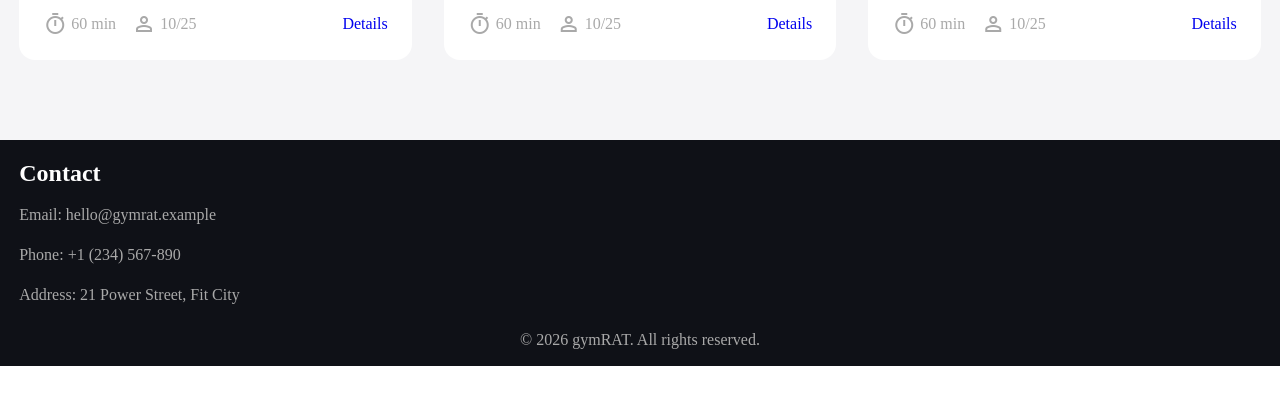
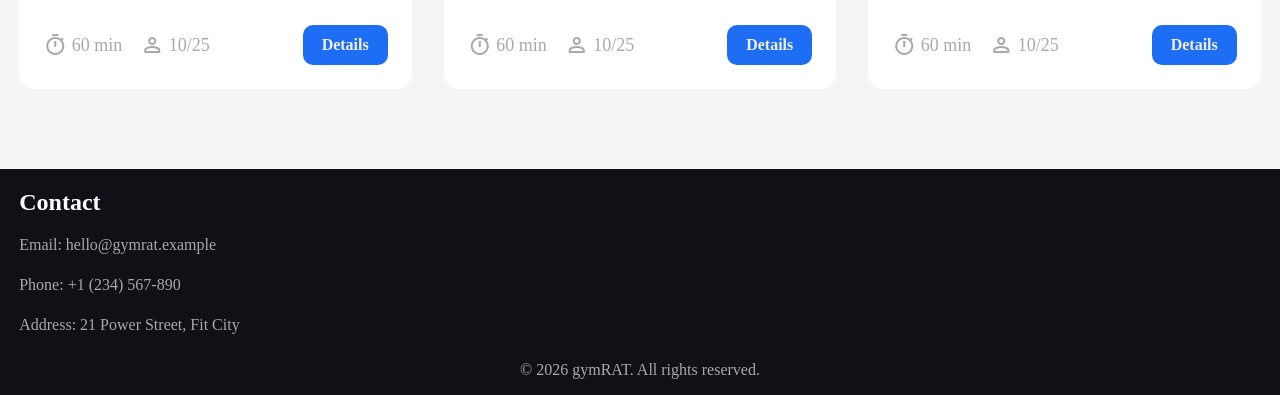
Before and after one commit to FEUP-LTW-2026/ltw-project-ltw13g02, a PHP site: page /html/classes.html in a window 1280 px wide. Shown: the part 1002-1397 px from the top of the page. Before the commit the page ends 1368 px from the top, so only its background shows below. Run offline with PHP 8.4, Linux system fonts and the light colour scheme; some web fonts are replaced.

Commit message:
Refactored some more CSS

```diff
--- a/css/base.css
+++ b/css/base.css
@@ -14,7 +14,7 @@
   --color-even-section: #f5f5f7;
   --color-card: #fff;
   --color-footer: #0f1117;
-  --color-btn-join-hover: #003ca5;
+  --color-btn-blue-hover: #003ca5;
   --color-btn-auth-hover: #d3d3d3;
   --color-btn-outline: #d3d3d3;
   --color-btn-transparent-hover: #e2e2e222;
@@ -35,6 +35,7 @@
   --space-m: 1rem;
   --space-l: 1.5rem;
   --space-xl: 2rem;
+  --space-xxl: 3rem;
   --space-sections: 4rem;
 }
 
--- a/css/classes.css
+++ b/css/classes.css
@@ -21,6 +21,7 @@
   }
 
   & section {
+    font-size: large;
     padding: 0 var(--space-l);
 
     & .trainer {
--- a/css/components.css
+++ b/css/components.css
@@ -1,4 +1,6 @@
-header {
+body > header {
+  background-color: var(--color-header);
+
   padding: 0;
   position: sticky;
   top: 0;
@@ -6,6 +8,20 @@ header {
   backdrop-filter: blur(4px);
   border-bottom: 2px solid rgb(0 0 0 / 0.08)
 }
+
+.intro {
+  background: linear-gradient(135deg, #0d1a40 0%, #0a0e1a 50%, #0d1535 100%);
+  padding: var(--space-xxl) 0;
+}
+
+main > section:nth-child(2n) {
+  background-color: var(--color-even-section);
+}
+
+body > footer {
+  background-color: var(--color-footer);
+}
+
 
 nav.container {
   display: flex;
@@ -52,22 +68,27 @@ nav.container .nav-links li a:hover {
   font-weight: var(--font-btn-weight);
 }
 
+.btn.medium {
+  padding: var(--space-s) var(--space-m);
+}
+
+.btn.large {
+  padding: var(--space-m) var(--space-l);
+}
+
+.btn.blue {
+  background-color: var(--color-primary);
+  color: var(--color-bg);
+  border: 3px solid var(--color-primary);
+}
+
 .btn.transparent {
   background-color: transparent;
   color: var(--color-title);
-  border: 3px solid var(--color-nav);
+  border: 3px solid var(--color-btn-outline);
 }
 
-.btn.nav {
-  padding: var(--space-s) var(--space-m);
-}
-
-.btn.hero {
-  padding: var(--space-m) var(--space-l);
-}
-
-.btn.membership {
-  padding: var(--space-m) var(--space-l);
+.btn.wide {
   width: 100%;
   text-align: center;
 }
@@ -77,19 +98,13 @@ nav.container .nav-links li a:hover {
   border: 3px solid var(--color-btn-outline);
 }
 
-.btn.join {
-  background-color: var(--color-primary);
-  color: var(--color-bg);
-  border: 3px solid var(--color-primary);
-}
-
 .btn:hover {
   transform: translateY(-1px);
 }
 
-.btn.join:hover {
-  background-color: var(--color-btn-join-hover);
-  border: 3px solid var(--color-btn-join-hover);
+.btn.blue:hover {
+  background-color: var(--color-btn-blue-hover);
+  border: 3px solid var(--color-btn-blue-hover);
 }
 
 .btn.auth:hover {
--- a/css/layout.css
+++ b/css/layout.css
@@ -8,20 +8,3 @@ body {
   max-width: 97%;
   margin: 0 auto;
 }
-
-.intro {
-  background: linear-gradient(135deg, #0d1a40 0%, #0a0e1a 50%, #0d1535 100%);
-  padding: 3em 0;
-}
-
-header {
-  background-color: var(--color-header);
-}
-
-main > section:nth-child(2n) {
-  background-color: var(--color-even-section);
-}
-
-body > footer {
-  background-color: var(--color-footer);
-}
--- a/html/classes.html
+++ b/html/classes.html
@@ -23,9 +23,9 @@
         <li><a href="trainer.html">Trainers</a></li>
       </ul>
       <ul class="auth-links">
-        <li><a class="btn nav auth" href="login.html">LOGIN</a></li>
-        <li><a class="btn nav auth" href="signup.html">SIGN UP</a></li>
-        <li><a class="btn nav join" href="login.html">JOIN NOW</a></li>
+        <li><a class="btn medium auth" href="login.html">LOGIN</a></li>
+        <li><a class="btn medium auth" href="signup.html">SIGN UP</a></li>
+        <li><a class="btn medium blue" href="#membership">JOIN NOW</a></li>
       </ul>
     </nav>
   </header>
@@ -112,10 +112,10 @@
 
                 <span>
                   <span class="material-symbols-outlined">person</span>
-                  <span id="participants">10/25</span>
+                  <span>10/25</span>
                 </span>
               </section>
-              <a id="details" href="class.html">Details</a>
+              <a class="btn medium blue" href="class.html">Details</a>
             </footer>
           </article>
 
@@ -140,10 +140,10 @@
 
                 <span>
                   <span class="material-symbols-outlined">person</span>
-                  <span id="participants">10/25</span>
+                  <span>10/25</span>
                 </span>
               </section>
-              <a id="details" href="class.html">Details</a>
+              <a class="btn medium blue" href="class.html">Details</a>
             </footer>
           </article>
 
@@ -168,10 +168,10 @@
 
                 <span>
                   <span class="material-symbols-outlined">person</span>
-                  <span id="participants">10/25</span>
+                  <span>10/25</span>
                 </span>
               </section>
-              <a id="details" href="class.html">Details</a>
+              <a class="btn medium blue" href="class.html">Details</a>
             </footer>
           </article>
         </section>
```
Also changed, not shown: html/index.html (+8 -8 lines).
